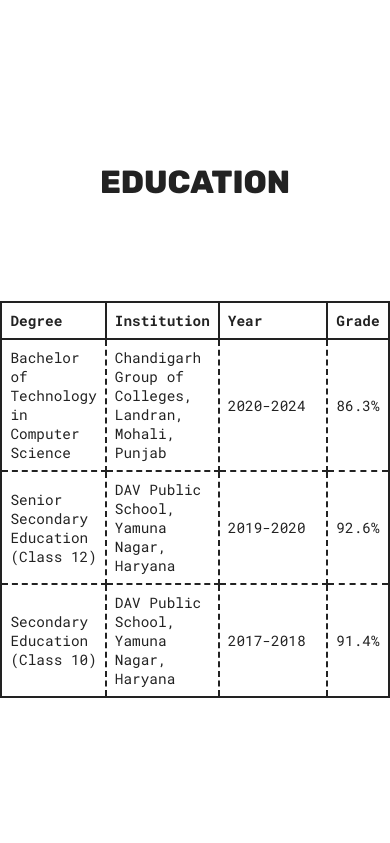
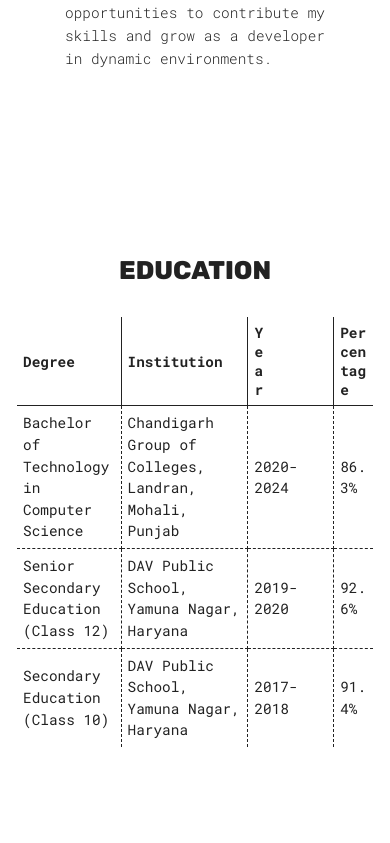
Before and after one commit to pr7bh/Portfolio, a React (Vite) app: page / in a window 390 px wide. Shown: the part 5881-6724 px from the top of the page. Built offline with nearby package versions, Linux system fonts and the light colour scheme.

Commit message:
some UI changes

```diff
--- a/src/sections/Contact/Contact.jsx
+++ b/src/sections/Contact/Contact.jsx
@@ -1,11 +1,29 @@
 import styles from './ContactStyles.module.css';
-import Swal from 'sweetalert2'
+import Swal from 'sweetalert2';
 
 function Contact() {
   const onSubmit = async (event) => {
     event.preventDefault();
     const formData = new FormData(event.target);
 
+    // --- Email Validation ---
+    const email = formData.get("email");
+    const emailRegex = /^[^\s@]+@[^\s@]+\.[^\s@]+$/;
+    if (!emailRegex.test(email)) {
+      Swal.fire({
+        title: "Invalid Email",
+        text: "Please enter a valid email address.",
+        icon: "error",
+        customClass: {
+          popup: styles.swalPopup,
+          title: styles.swalTitle,
+          confirmButton: styles.swalButton
+        }
+      });
+      return;
+    }
+
+    // Add access key
     formData.append("access_key", "0a976b54-1248-45d7-a387-526d23afc9f0");
 
     const object = Object.fromEntries(formData);
@@ -24,47 +42,29 @@ function Contact() {
       Swal.fire({
         title: "Success!",
         text: "Mail sent successfully!",
-        icon: "success"
+        icon: "success",
+        customClass: {
+          popup: styles.swalPopup,
+          title: styles.swalTitle,
+          confirmButton: styles.swalButton
+        }
       });
+      event.target.reset();
     }
   };
+
   return (
     <section id="contact" className={styles.container}>
       <h1 className="sectionTitle">Contact</h1>
-      <form onSubmit = {onSubmit} action="">
+      <form onSubmit={onSubmit}>
         <div className="formGroup">
-          <label htmlFor="name" hidden>
-            Name
-          </label>
-          <input
-            type="text"
-            name="name"
-            id="name"
-            placeholder="Name"
-            required
-          />
+          <input type="text" name="name" id="name" placeholder="Name" required />
         </div>
         <div className="formGroup">
-          <label htmlFor="email" hidden>
-            Email
-          </label>
-          <input
-            type="text"
-            name="email"
-            id="email"
-            placeholder="Email"
-            required
-          />
+          <input type="text" name="email" id="email" placeholder="Email" required />
         </div>
         <div className="formGroup">
-          <label htmlFor="message" hidden>
-            Message
-          </label>
-          <textarea
-            name="message"
-            id="message"
-            placeholder="Message"
-            required></textarea>
+          <textarea name="message" id="message" placeholder="Message" required></textarea>
         </div>
         <input className="hover btn" type="submit" value="SUBMIT" />
       </form>
--- a/src/sections/Contact/ContactStyles.module.css
+++ b/src/sections/Contact/ContactStyles.module.css
@@ -125,3 +125,31 @@ input[type='submit']:active {
     font-size: 20px;
   }
 }
+/* SweetAlert custom styling */
+.swalPopup {
+  background: var(--background-color, #111);
+  color: var(--text-color, #fff);
+  border-radius: 12px;
+  font-family: 'Roboto Mono', monospace;
+  padding: 2rem;
+}
+
+.swalTitle {
+  font-size: 1.6rem;
+  font-weight: 700;
+  color: var(--text-color, #fff);
+}
+
+.swalButton {
+  background: var(--accent-color, #38bdf8) !important;
+  color: #fff !important;
+  border-radius: 8px !important;
+  font-size: 1rem !important;
+  font-weight: 600 !important;
+  padding: 0.6rem 1.2rem !important;
+  transition: background 0.3s ease;
+}
+
+.swalButton:hover {
+  background: var(--accent-hover, #0ea5e9) !important;
+}
--- a/src/sections/Education/Education.css
+++ b/src/sections/Education/Education.css
@@ -3,80 +3,86 @@
   display: flex;
   flex-direction: column;
   align-items: center;
-    padding: 40px 20px;
-
-
+  padding: 40px 15px;
+  width: 100%;
+  box-sizing: border-box;
 }
 
 /* Education Title Animation */
 .education-title {
-    font-size: 3rem;
-    margin-bottom: 100px;
-
+  font-size: 2.5rem;
+  margin-bottom: 50px;
   animation: fadeInTitle 1.5s ease-in-out;
+  text-align: center;
 }
 
 /* Table Styling */
 .education-table {
   width: 100%;
-    max-width: 1200px;
+  max-width: 1000px;
   border-collapse: collapse;
   color: var(--text-color);
   font-family: 'Roboto Mono', monospace;
   border: 2px solid var(--text-color);
   animation: slideInTable 1s ease-in-out forwards;
   opacity: 0;
+  background: rgba(255, 255, 255, 0.02);
+  border-radius: 10px;
+  overflow: hidden;
 }
 
 /* Table Head */
 .education-table th {
-
-    padding: 40px;
+  padding: 16px 20px;
   text-align: left;
-    font-size: 1.2rem;
-    border: 2px solid var(--text-color);
-
+  font-size: 1.1rem;
+  border: 1px solid var(--text-color);
+  background: rgba(255, 255, 255, 0.05);
 }
 
 /* Table Body */
 .education-table td {
-    padding: 40px;
-    font-size: 1rem;
-
-    border: 2px dashed var(--text-color);
+  padding: 14px 20px;
+  font-size: 0.95rem;
+  border: 1px dashed var(--text-color);
+  line-height: 1.5;
 }
 
 /* Hover Effect on Rows */
 .education-table tbody tr:hover {
-
-    transform: scale(1.02);
+  transform: scale(1.01);
+  background: rgba(255, 255, 255, 0.04);
   transition: all 0.3s ease;
 }
 
 /* Responsive Design */
 @media (max-width: 768px) {
   .education-title {
-      font-size: 2.5rem;
+    font-size: 2rem;
+    margin-bottom: 30px;
   }
 
-    .education-table th, .education-table td {
+  .education-table th,
+  .education-table td {
     padding: 10px;
-      font-size: 1rem;
+    font-size: 0.9rem;
   }
 }
 
 @media (max-width: 480px) {
   .education-title {
-      font-size: 2rem;
-    }
-
-    .education-table th, .education-table td {
-      padding: 8px;
-      font-size: 0.9rem;
+    font-size: 1.6rem;
   }
 
   .education-table {
-      width: 95%;
+    font-size: 0.85rem;
+    width: 100%;
+  }
+
+  .education-table th,
+  .education-table td {
+    padding: 6px;
+    word-break: break-word; /* prevents overflow */
   }
 }
 
@@ -96,7 +102,7 @@
 @keyframes slideInTable {
   0% {
     opacity: 0;
-      transform: translateX(-100px);
+    transform: translateX(-80px);
   }
   100% {
     opacity: 1;
--- a/src/sections/Education/Education.jsx
+++ b/src/sections/Education/Education.jsx
@@ -11,7 +11,7 @@ const Education = () => {
             <th>Degree</th>
             <th>Institution</th>
             <th style={{paddingRight:'4rem'}}>Year</th>
-            <th>Grade</th>
+            <th>Percentage</th>
           </tr>
         </thead>
         <tbody>
--- a/src/sections/Footer/Footer.jsx
+++ b/src/sections/Footer/Footer.jsx
@@ -1,11 +1,13 @@
 import styles from './FooterStyles.module.css';
 
 function Footer() {
+  const currentYear = new Date().getFullYear();
+
   return (
     <section id="footer" className={styles.container}>
       <p>
-        &copy; 2025 Prabhjot Singh.
-          <br />
+        &copy; {currentYear} Prabhjot Singh.
+        <br />
         All rights reserved.
       </p>
     </section>
```
Lines whose indentation alone changed are shown as unchanged.
